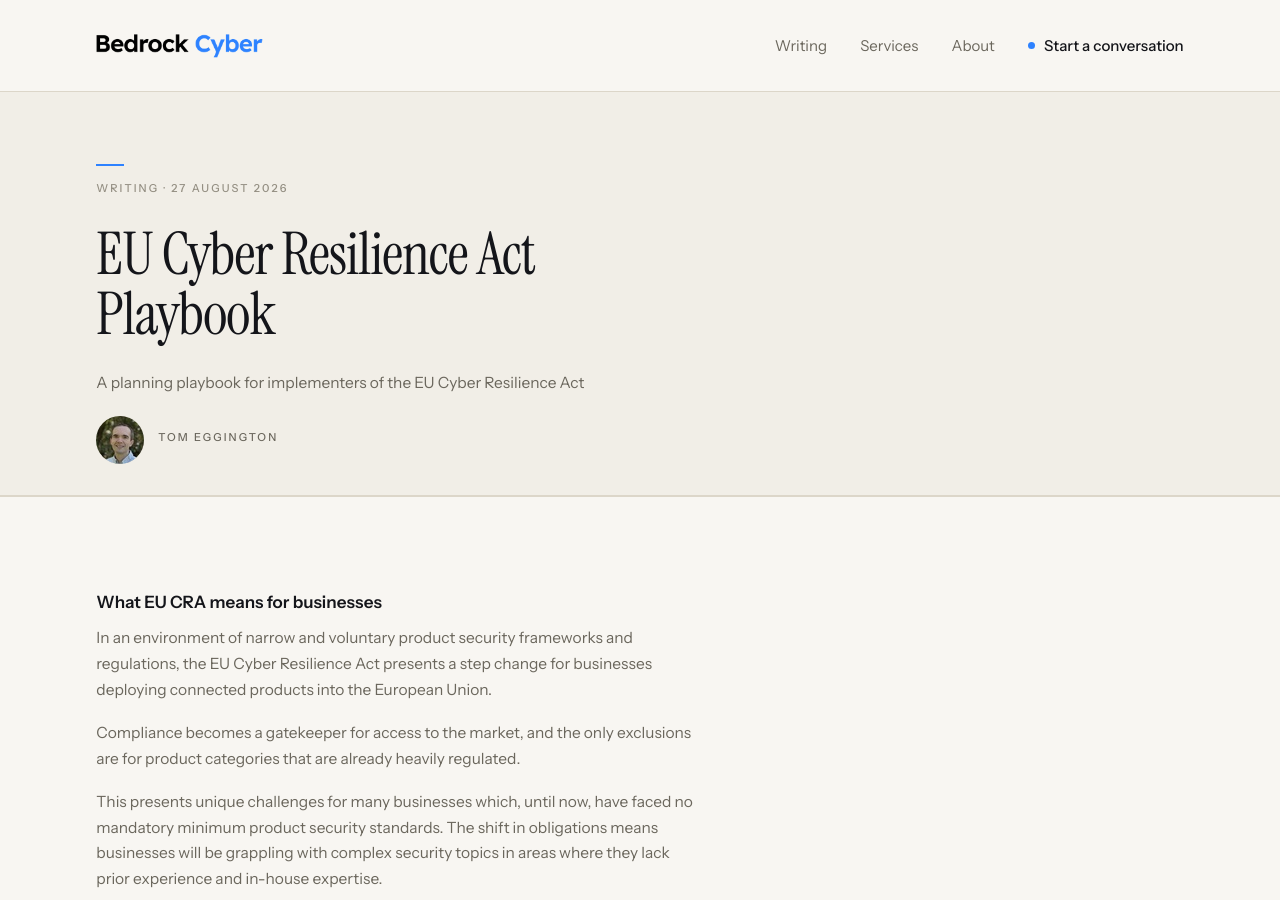
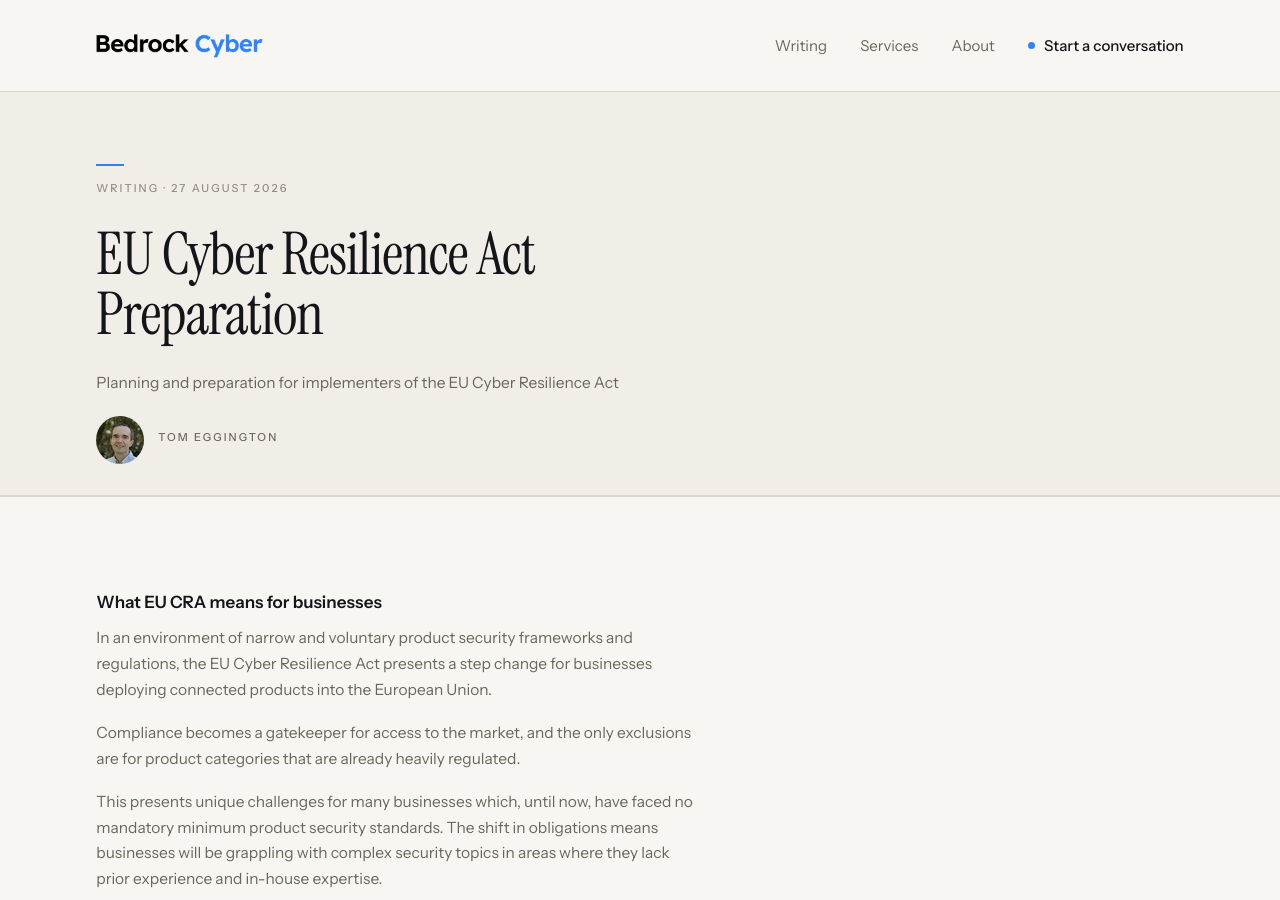
Before and after one commit to alibaabaa/alibaabaa.github.io, a Jekyll site: the page built from _posts/2026-08-27-eu-cyber-resilience-act-playbook.md, in a window 1280 px wide and 900 px high. Built offline with Jekyll 4.4.1, drawn with Linux system fonts in a browser that asks for light colours.

Commit message:
Rename EU CRA prep doc

```diff
--- a/_posts/2026-08-27-eu-cyber-resilience-act-playbook.md
+++ b/_posts/2026-08-27-eu-cyber-resilience-act-playbook.md
@@ -12,8 +12,8 @@
 #
 # The layout (article) is applied automatically by _config.yml.
 # ============================================================================
-title: "EU Cyber Resilience Act Playbook"
-standfirst: "A planning playbook for implementers of the EU Cyber Resilience Act"
+title: "EU Cyber Resilience Act Preparation"
+standfirst: "Planning and preparation for implementers of the EU Cyber Resilience Act"
 ---
 
 ## What EU CRA means for businesses
```
